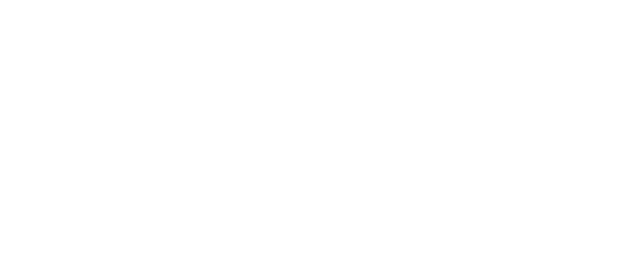
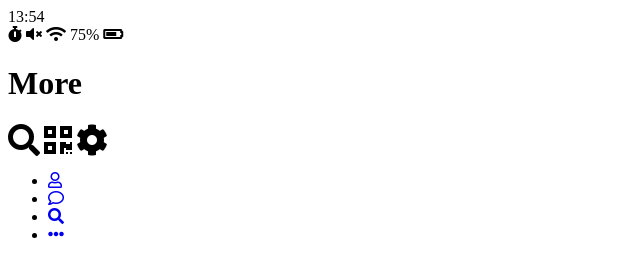
Before and after one commit to louise-blackolive/01-kakao-clone, a plain HTML site: page more.html in a window 1280 px wide. Shown: the whole page, without its empty margins (0-640 px from the left). Drawn offline with Linux system fonts and the light colour scheme.

Commit message:
make all statusbar + make chat screen

```diff
--- a/find.html
+++ b/find.html
@@ -0,0 +1,66 @@
+<!DOCTYPE html>
+<html lang="en">
+  <head>
+    <meta charset="UTF-8" />
+    <meta name="viewport" content="width=device-width, initial-scale=1.0" />
+    <meta http-equiv="X-UA-Compatible" content="ie=edge" />
+    <link
+      rel="stylesheet"
+      href="https://use.fontawesome.com/releases/v5.8.1/css/all.css"
+      integrity="sha384-50oBUHEmvpQ+1lW4y57PTFmhCaXp0ML5d60M1M7uH2+nqUivzIebhndOJK28anvf"
+      crossorigin="anonymous"
+    />
+    <title>Find | Kakao Clone</title>
+  </head>
+  <body>
+    <div class="status-bar">
+      <div class="status-bar__column">
+        <span class="status-bar__clock">13:54</span>
+      </div>
+      <div class="status-bar__column">
+        <i class="fas fa-stopwatch"></i>
+        <i class="fas fa-volume-mute"></i>
+        <i class="fas fa-wifi"></i>
+        <span class="status-bar__battery-level">75%</span>
+        <i class="fas fa-battery-three-quarters"></i>
+      </div>
+    </div>
+    <header class="header">
+      <div class="header__header-column">
+        <h1 class="header__title">Find</h1>
+      </div>
+      <div class="header__header-column">
+        <span class="header__icon">
+          <i class="fas fa-search fa-2x"></i>
+        </span>
+        <span class="header__icon">
+          <i class="fas fa-cog fa-2x"></i>
+        </span>
+      </div>
+    </header>
+    <div class="nav">
+      <ul class="nav__list">
+        <li class="nav__list-item">
+          <a href="friends.html" class="nav__list-link">
+            <i class="far fa-user"></i>
+          </a>
+        </li>
+        <li class="nav__list-item">
+          <a href="index.html" class="nav__list-link">
+            <i class="far fa-comment"></i>
+          </a>
+        </li>
+        <li class="nav__list-item">
+          <a href="find.html" class="nav__list-link">
+            <i class="fas fa-search"></i>
+          </a>
+        </li>
+        <li class="nav__list-item">
+          <a href="more.html" class="nav__list-link">
+            <i class="fas fa-ellipsis-h"></i>
+          </a>
+        </li>
+      </ul>
+    </div>
+  </body>
+</html>
--- a/more.html
+++ b/more.html
@@ -0,0 +1,69 @@
+<!DOCTYPE html>
+<html lang="en">
+  <head>
+    <meta charset="UTF-8" />
+    <meta name="viewport" content="width=device-width, initial-scale=1.0" />
+    <meta http-equiv="X-UA-Compatible" content="ie=edge" />
+    <link
+      rel="stylesheet"
+      href="https://use.fontawesome.com/releases/v5.8.1/css/all.css"
+      integrity="sha384-50oBUHEmvpQ+1lW4y57PTFmhCaXp0ML5d60M1M7uH2+nqUivzIebhndOJK28anvf"
+      crossorigin="anonymous"
+    />
+    <title>More | Kakao Clone</title>
+  </head>
+  <body>
+    <div class="status-bar">
+      <div class="status-bar__column">
+        <span class="status-bar__clock">13:54</span>
+      </div>
+      <div class="status-bar__column">
+        <i class="fas fa-stopwatch"></i>
+        <i class="fas fa-volume-mute"></i>
+        <i class="fas fa-wifi"></i>
+        <span class="status-bar__battery-level">75%</span>
+        <i class="fas fa-battery-three-quarters"></i>
+      </div>
+    </div>
+    <header class="header">
+      <div class="header__header-column">
+        <h1 class="header__title">More</h1>
+      </div>
+      <div class="header__header-column">
+        <span class="header__icon">
+          <i class="fas fa-search fa-2x"></i>
+        </span>
+        <span class="header__icon">
+          <i class="fas fa-qrcode fa-2x"></i>
+        </span>
+        <span class="header__icon">
+          <i class="fas fa-cog fa-2x"></i>
+        </span>
+      </div>
+    </header>
+    <div class="nav">
+      <ul class="nav__list">
+        <li class="nav__list-item">
+          <a href="friends.html" class="nav__list-link">
+            <i class="far fa-user"></i>
+          </a>
+        </li>
+        <li class="nav__list-item">
+          <a href="index.html" class="nav__list-link">
+            <i class="far fa-comment"></i>
+          </a>
+        </li>
+        <li class="nav__list-item">
+          <a href="find.html" class="nav__list-link">
+            <i class="fas fa-search"></i>
+          </a>
+        </li>
+        <li class="nav__list-item">
+          <a href="more.html" class="nav__list-link">
+            <i class="fas fa-ellipsis-h"></i>
+          </a>
+        </li>
+      </ul>
+    </div>
+  </body>
+</html>
```
Also changed, not shown: friends.html (+66 -0 lines), index.html (+43 -0 lines), Images/dua.jpeg (added).
